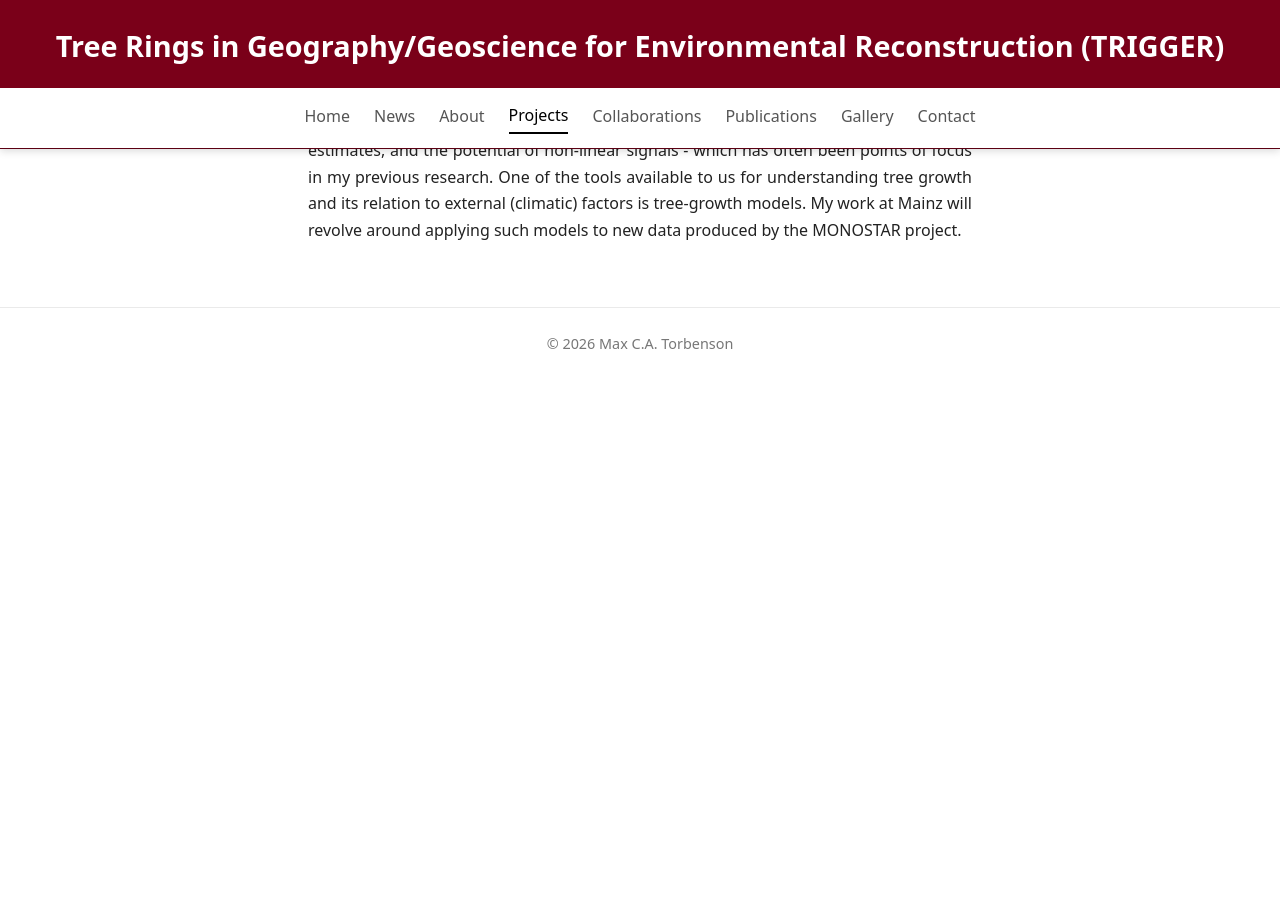
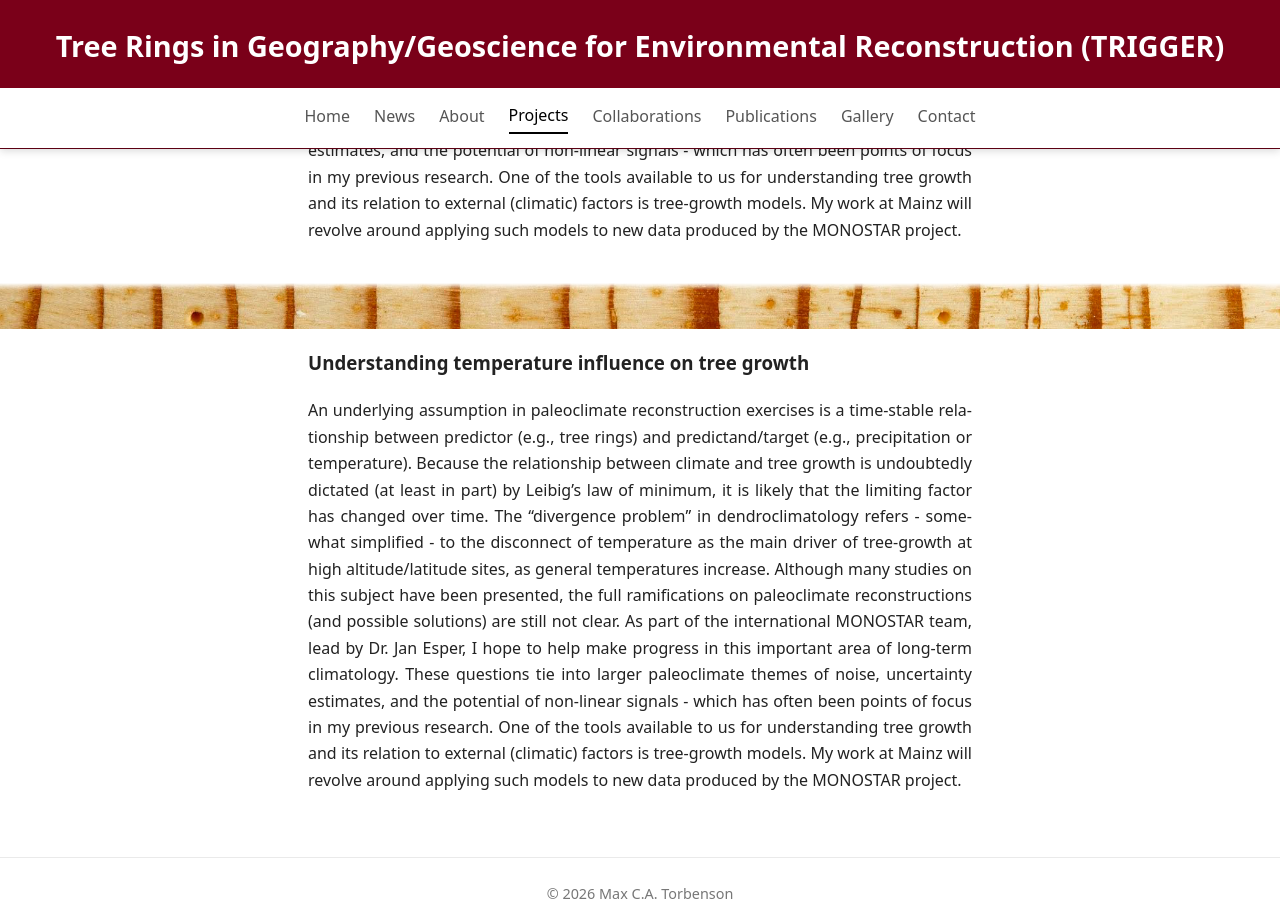
Before and after one commit to mcatorbenson/mcatorbenson.github.io, a Jekyll site: the page built from projects/index.md, in a window 1280 px wide and 900 px high, scrolled down 495 px. Built offline with Jekyll 4.4.1, drawn with Linux system fonts in a browser that asks for light colours; before the commit the page ends 900 px from its top, so only the background shows below that.

Commit message:
Update index.md

```diff
--- a/projects/index.md
+++ b/projects/index.md
@@ -5,3 +5,10 @@ title: Projects
 # Projects
 ### Understanding temperature influence on tree growth
 An underlying assumption in paleoclimate reconstruction exercises is a time-stable relationship between predictor (e.g., tree rings) and predictand/target (e.g., precipitation or temperature). Because the relationship between climate and tree growth is undoubtedly dictated (at least in part) by Leibig's law of minimum, it is likely that the limiting factor has changed over time. The "divergence problem" in dendroclimatology refers - somewhat simplified - to the disconnect of temperature as the main driver of tree-growth at high altitude/latitude sites, as general temperatures increase. Although many studies on this subject have been presented, the full ramifications on paleoclimate reconstructions (and possible solutions) are still not clear. As part of the international MONOSTAR team, lead by Dr. Jan Esper, I hope to help make progress in this important area of long-term climatology. These questions tie into larger paleoclimate themes of noise, uncertainty estimates, and the potential of non-linear signals - which has often been points of focus in my previous research. One of the tools available to us for understanding tree growth and its relation to external (climatic) factors is tree-growth models. My work at Mainz will revolve around applying such models to new data produced by the MONOSTAR project.
+
+<div class="full-width-break">
+  <img src="../assets/images/break1.png" alt="">
+</div>
+
+### Understanding temperature influence on tree growth
+An underlying assumption in paleoclimate reconstruction exercises is a time-stable relationship between predictor (e.g., tree rings) and predictand/target (e.g., precipitation or temperature). Because the relationship between climate and tree growth is undoubtedly dictated (at least in part) by Leibig's law of minimum, it is likely that the limiting factor has changed over time. The "divergence problem" in dendroclimatology refers - somewhat simplified - to the disconnect of temperature as the main driver of tree-growth at high altitude/latitude sites, as general temperatures increase. Although many studies on this subject have been presented, the full ramifications on paleoclimate reconstructions (and possible solutions) are still not clear. As part of the international MONOSTAR team, lead by Dr. Jan Esper, I hope to help make progress in this important area of long-term climatology. These questions tie into larger paleoclimate themes of noise, uncertainty estimates, and the potential of non-linear signals - which has often been points of focus in my previous research. One of the tools available to us for understanding tree growth and its relation to external (climatic) factors is tree-growth models. My work at Mainz will revolve around applying such models to new data produced by the MONOSTAR project.
```
